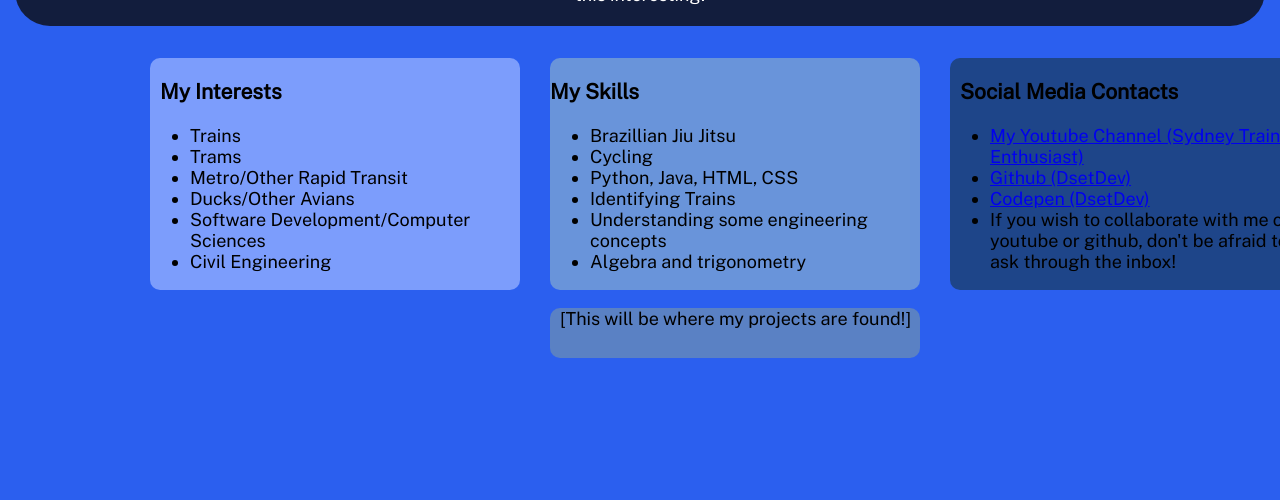
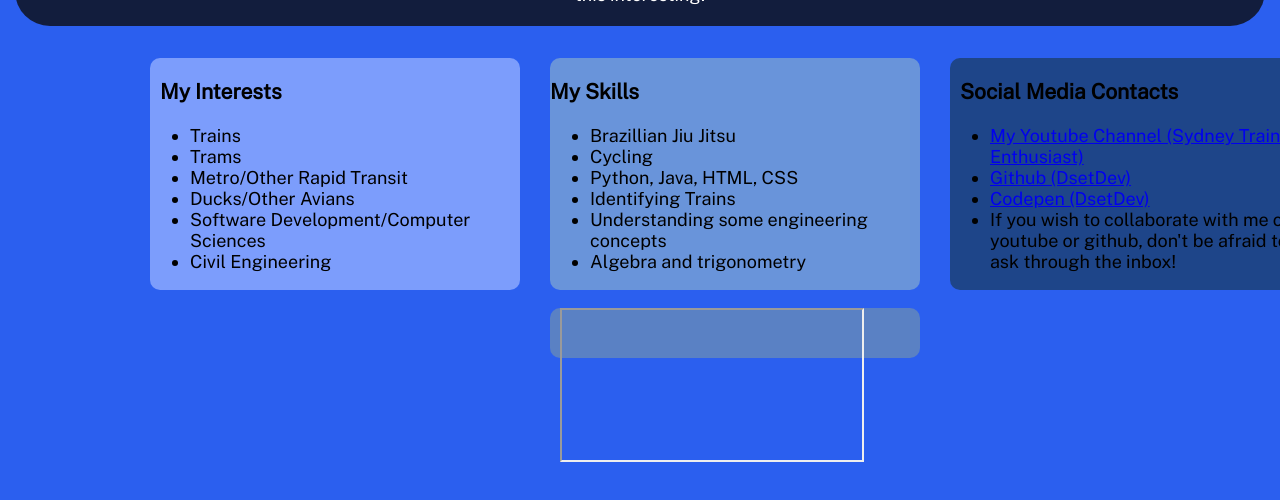
Before and after one commit to DsetDev/Bio-Website, a plain HTML site: page index.html in a window 1280 px wide. Shown: the part 142-642 px from the top of the page. Drawn offline with nearby package versions, Linux system fonts and the light colour scheme.

Commit message:
Update index.html
- Changed "placeholder text" to "Project1-text"
- Added iframe for the project to be embedded

```diff
--- a/index.html
+++ b/index.html
@@ -90,7 +90,7 @@
                 border-radius: 10px;
             }
 
-            #Placeholder-Text{
+            #Project1-Text{
                 margin-left: 10px;
             }
 
@@ -196,8 +196,8 @@
             </ul>
         </div>
         <div id="Placeholder">
-            <span id="Placeholder-Text">
-                [This will be where my projects are found!]
+            <span id="Project1-Text">
+                <iframe></iframe>
             </span>
         </div>
     </body>
```
